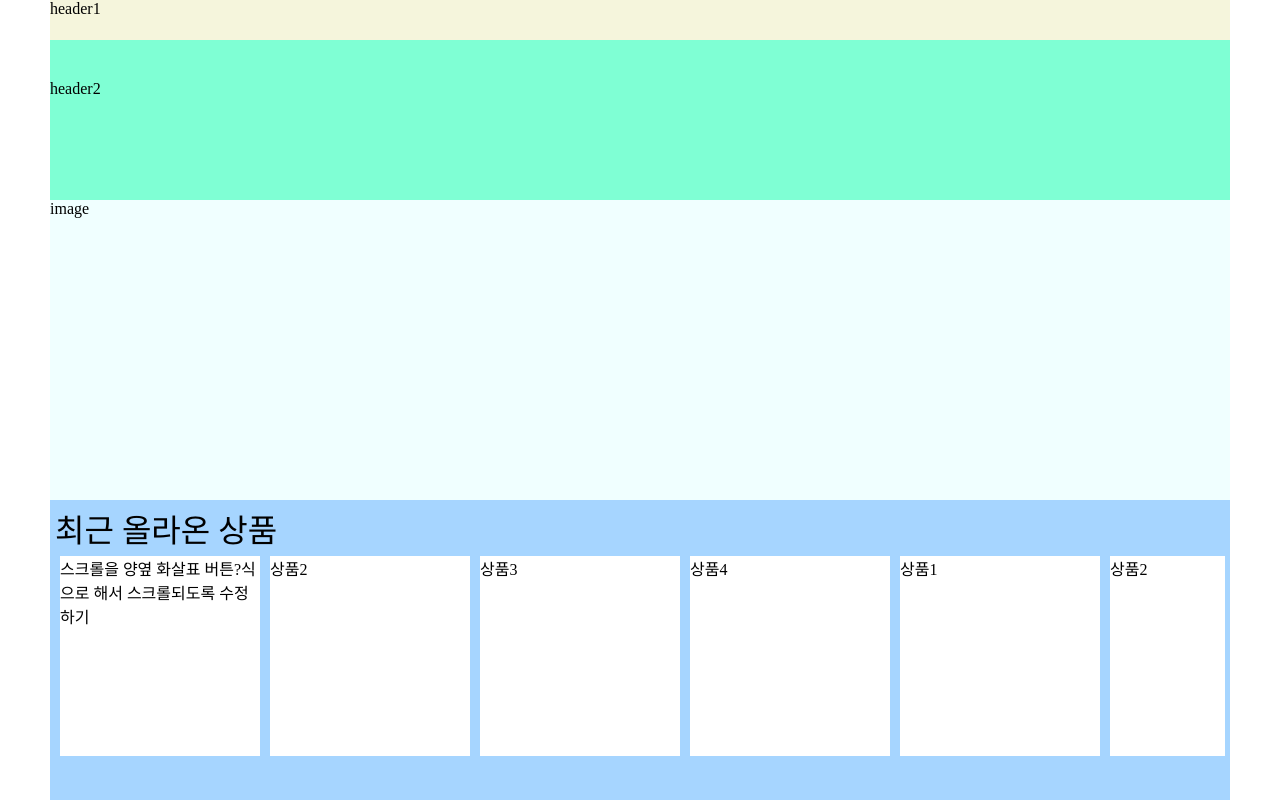
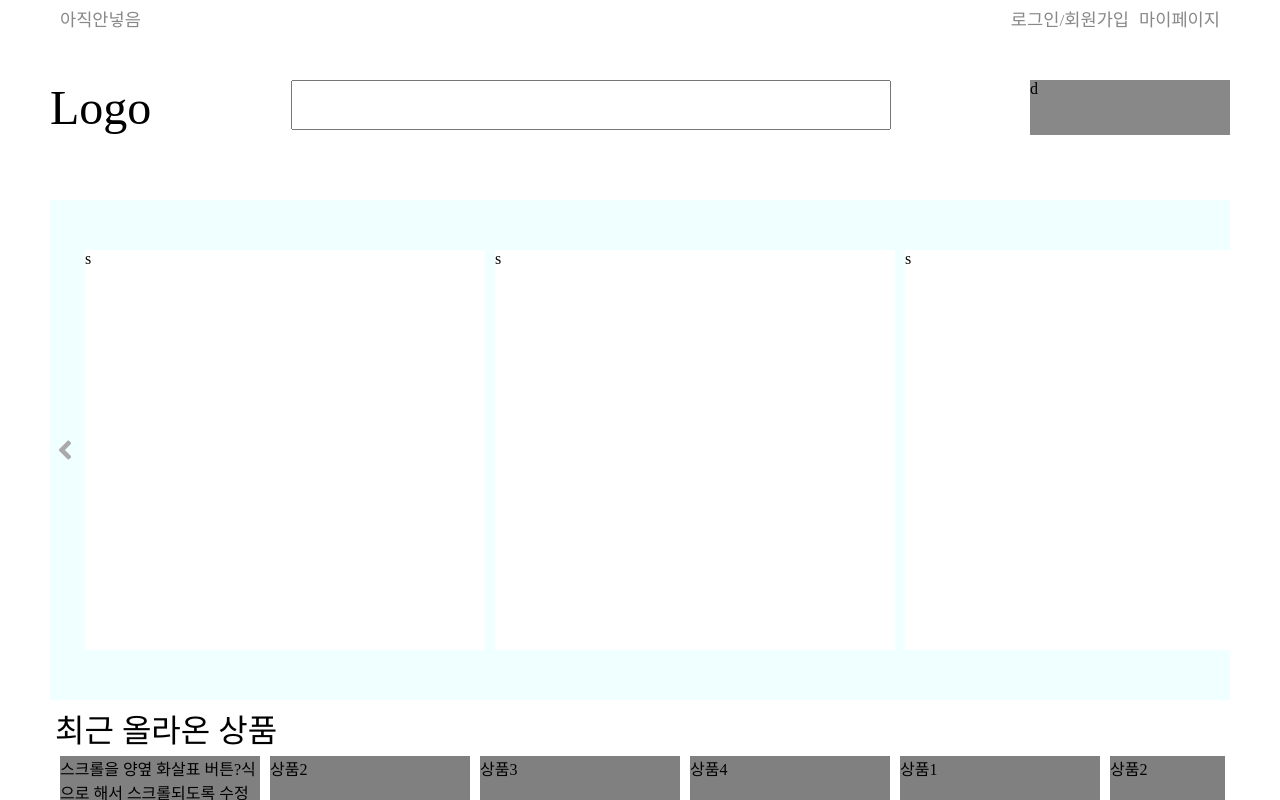
Before and after one commit to kim-wnsgk/lmc, a React (Create React App) app in the folder front/: page / in a window 1280 px wide. Shown: the top 800 px of the page. Built offline with nearby package versions, Linux system fonts and the light colour scheme.

Commit message:
메인페이지 헤더

```diff
--- a/front/src/container/header/Header.js
+++ b/front/src/container/header/Header.js
@@ -20,11 +20,35 @@ function Header() {
 
     return (
         <div className={styles.container}>
-            <div className={`${isHidden ? styles.hiddenHeader : styles.header1}`}>
-                header1
+            <div className={`${styles.header1} ${isHidden ? styles.hiddenHeader1 : ''}`}>
+                <div className={styles.buttonBox}>
+                    <div className={styles.buttons}>
+                        <div className={styles.button}>
+                            아직안넣음
+                        </div>
+                    </div>
+                    <div className={styles.buttons}>
+                        <div className={styles.button}>
+                            로그인/회원가입
+                        </div>
+                        <div className={styles.button}>
+                            마이페이지
+                        </div>
+                    </div>
+                </div>
             </div>
-            <div className={styles.header2}>
-                header2
+            <div className={`${styles.header2} ${isHidden ? styles.hiddenHeader2 : ''}`}>
+                <div className={styles.first}>
+                    <div className={styles.logo}>
+                        Logo
+                    </div>
+                    <div className={styles.search}>
+                        <input size={'100%'} className={styles.input}/>
+                    </div>
+                    <div className={styles.buttons2}>
+                        d
+                    </div>
+                </div>
             </div>
         </div>
     );
--- a/front/src/container/header/Header.module.css
+++ b/front/src/container/header/Header.module.css
@@ -5,19 +5,65 @@
 .header1 {
     transition: transform 0.2s ease-out;
     transform: translateY(0);
-    /* background-color: aqua; */
     height : 40px;
+    line-height: 40px;
 }
 
-.hiddenHeader {
+.hiddenHeader1 {
     transform: translateY(-100%);
-    visibility: hidden;
-    height:0;
 
 }
 
 .header2 {
+    transition: transform 0.2s ease-out;
     padding-top:40px;
-    background-color: aquamarine;
     height:120px;
 }
+
+.hiddenHeader2 {
+    transform: translateY(-40px);
+}
+
+.buttonBox {
+    display: flex;
+    justify-content: space-between;
+    margin:0 5px;
+    font-size: 1.1rem;
+    color:#888888;
+}
+
+.buttons {
+    display: flex;
+}
+
+.button {
+    margin:0 5px;
+    cursor: pointer;
+    &:hover {
+        color:black;
+    }
+}
+
+.first {
+    display: flex;
+    justify-content: space-between;
+}
+
+.logo {
+    font-size: 3rem;
+}
+
+.search {
+    width:600px;
+    height : 50px;
+    display: flex;
+
+    & .input {
+        width:100%;
+    }
+}
+
+.buttons2 {
+    width:200px;
+    background-color: #888888;
+}
--- a/front/src/container/header/Header1.module.css
+++ /dev/null
@@ -1,4 +0,0 @@
-.container {
-    background-color: aqua;
-    height : 40px;
-}
--- a/front/src/container/header/Header2.module.css
+++ /dev/null
@@ -1,6 +0,0 @@
-.container {
-    padding-top:40px;
-    background-color: aquamarine;
-    height:120px;
-
-}
--- a/front/src/container/main/ImageBox.js
+++ b/front/src/container/main/ImageBox.js
@@ -1,9 +1,27 @@
 import styles from "./ImageBox.module.css"
+import { FaAngleLeft, FaAngleRight } from "react-icons/fa";
 
 function ImageBox() {
     return (
         <div className={styles.container}>
-            image
+            <div className={styles.buttons}>
+                <FaAngleLeft size={30} color="#aaaaaa" cursor={"pointer"}/>
+                <FaAngleRight size={30} color="#aaaaaa" cursor={"pointer"}/>
+            </div>
+            <div className={styles.boxes}>
+                <div className={styles.box}>
+                    s
+                </div>
+                <div className={styles.box}>
+s
+                </div>
+                <div className={styles.box}>
+s
+                </div>
+                <div className={styles.box}>
+s
+                </div>
+            </div>
         </div>
     );
 }
--- a/front/src/container/main/ImageBox.module.css
+++ b/front/src/container/main/ImageBox.module.css
@@ -1,4 +1,34 @@
 .container {
     background-color: azure;
-    height:300px;
+    height: 500px;
+    position:relative;
+    /* z-index: -1; */
+    overflow-x:auto;
+
 }
+
+.buttons {
+    position: absolute;
+    width:1180px;
+    height:100%;
+    display: flex;
+    justify-content: space-between;
+    align-items: center;
+}
+
+.boxes {
+    position: absolute;
+    width:1120px;
+    height:100%;
+    display:flex;
+    align-items: center;
+    margin:0 30px 0 30px;
+}
+
+.box {
+    width:400px;
+    height:400px;
+    background-color: white;
+    margin:5px;
+    flex-shrink: 0;
+}
--- a/front/src/container/main/Recent.module.css
+++ b/front/src/container/main/Recent.module.css
@@ -12,7 +12,7 @@
 }
 
 .box {
-    background-color: white;
+    background-color: grey;
     margin:5px;
     width:200px;
     height:200px;
--- a/front/src/routes/main/Main.module.css
+++ b/front/src/routes/main/Main.module.css
@@ -4,17 +4,18 @@
 
 .container {
     max-width: 1180px;
-    background-color: rgb(166, 213, 255);
+    /* background-color: rgb(166, 213, 255); */
     height:1000px;
     margin: 0 auto;
 }
 
 .header {
     position: fixed;
-    width:1180px;  /* 나중에 수정 */
+    width:1180px;
     top:0;
     height:160px;
-    background-color: beige;
+    background-color: white;
+    z-index: 10;
 }
 
 .content {
--- /dev/null
+++ b/package.json
@@ -0,0 +1,5 @@
+{
+  "dependencies": {
+    "react-icons": "^4.12.0"
+  }
+}
```
Also changed, not shown: front/src/container/header/Header1.js (deleted, +0 -11 lines), front/src/container/header/Header2.js (deleted, +0 -11 lines), 1 other file (tests, documents, lock files or other folders).
